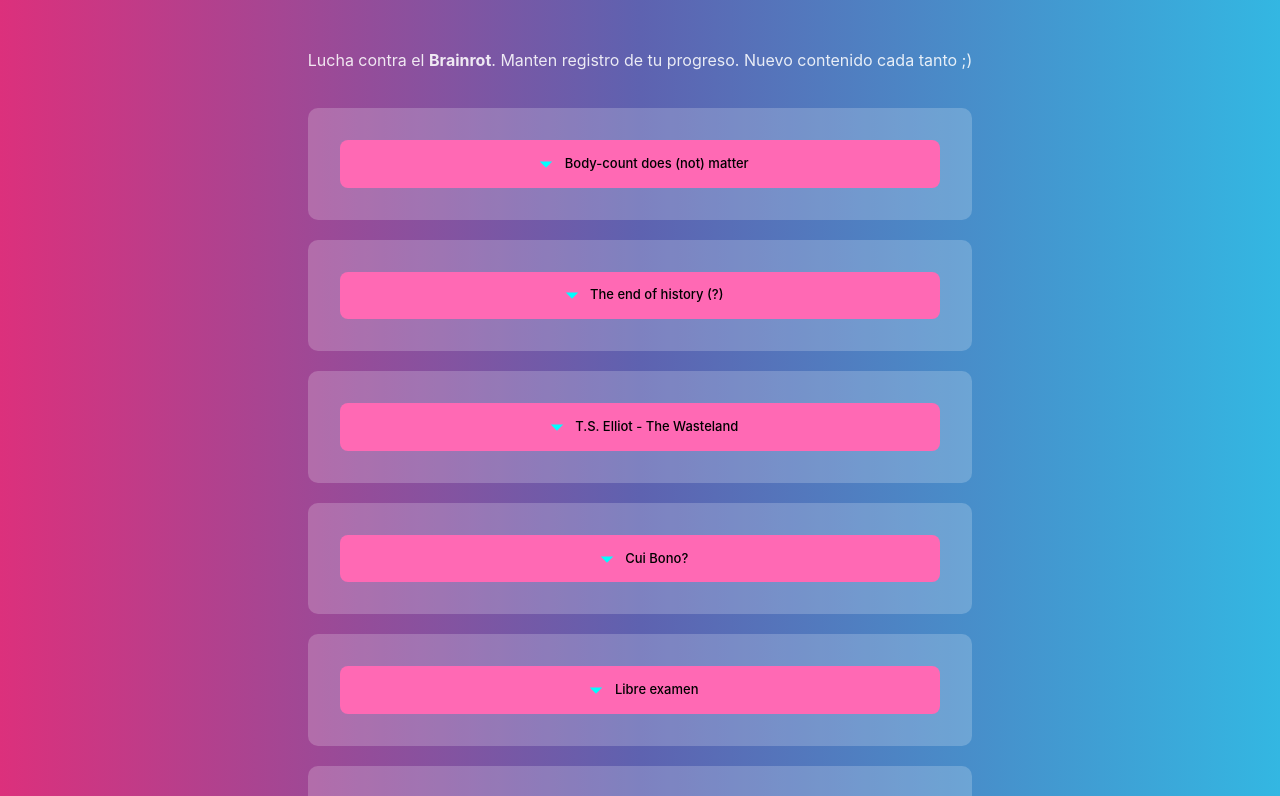
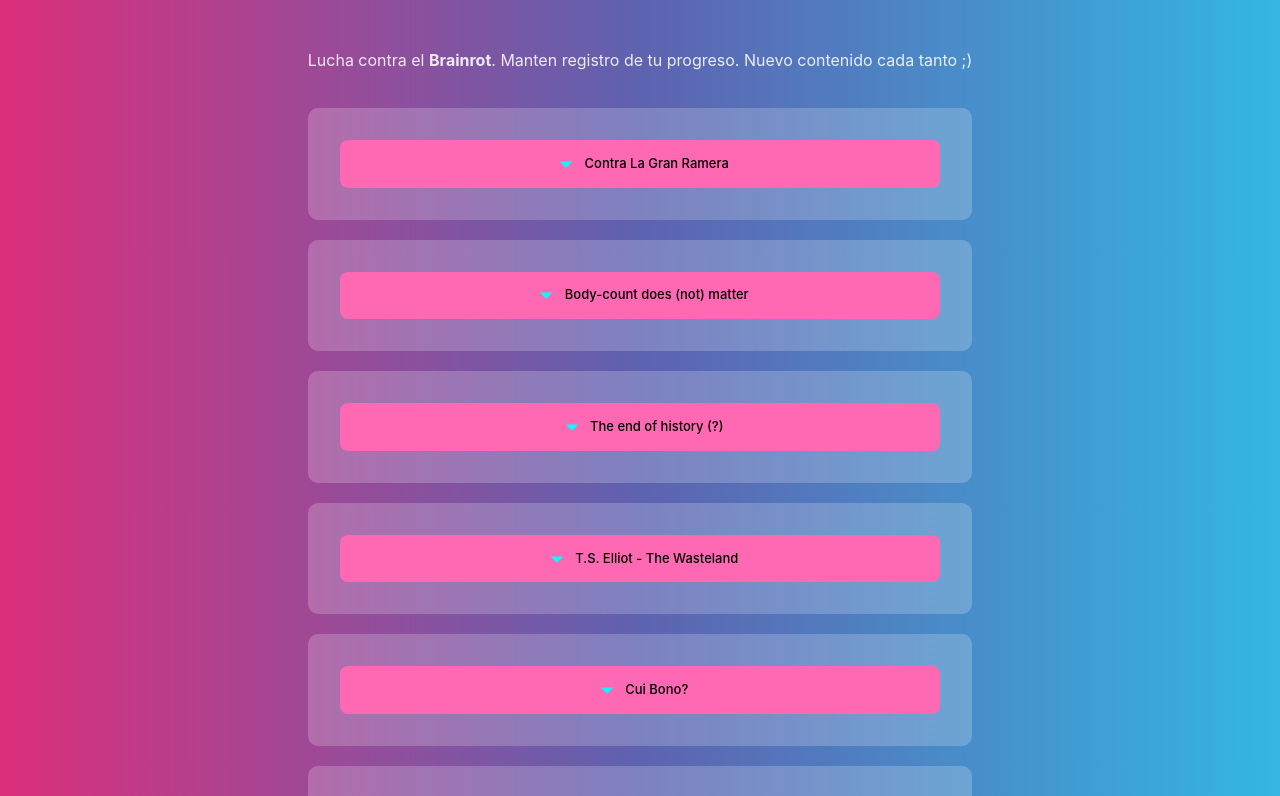
Before and after one commit to Perlesvaux/revelations, a React (Vite) app: page / in a window 1280 px wide. Shown: the top 796 px of the page. Built offline with nearby package versions, Linux system fonts and the light colour scheme.

Commit message:
new: contra la gran ramera

```diff
--- a/src/videoCollection.js
+++ b/src/videoCollection.js
@@ -1,4 +1,13 @@
 export default [
+    {
+      full:false,
+      title: "Contra La Gran Ramera",
+      contents: [
+        {src: "https://www.youtube.com/embed/_HTcNrujBSg", topic: "Martillo de Herejes"},
+        { src:"https://www.youtube.com/embed/mZcrXKWYdm0", topic:"Calvino y Lutero. Depredación" },
+
+      ]
+    },
     {
       full: false,
       title: "Body-count does (not) matter" ,
@@ -42,7 +51,6 @@ export default [
       title:"Libre examen",
       contents: [
         { src:"https://www.youtube.com/embed/_5LS2lRNEwI", topic:"Islam Aesthetic y Coquette 🎀" },
-        { src:"https://www.youtube.com/embed/mZcrXKWYdm0", topic:"Calvino y Lutero. Depredación" },
         { src:"https://www.youtube.com/embed/CfRvIvNcBcE", topic:"Les franchutes ont encore récidivé - I" },
         ]
     },
```
